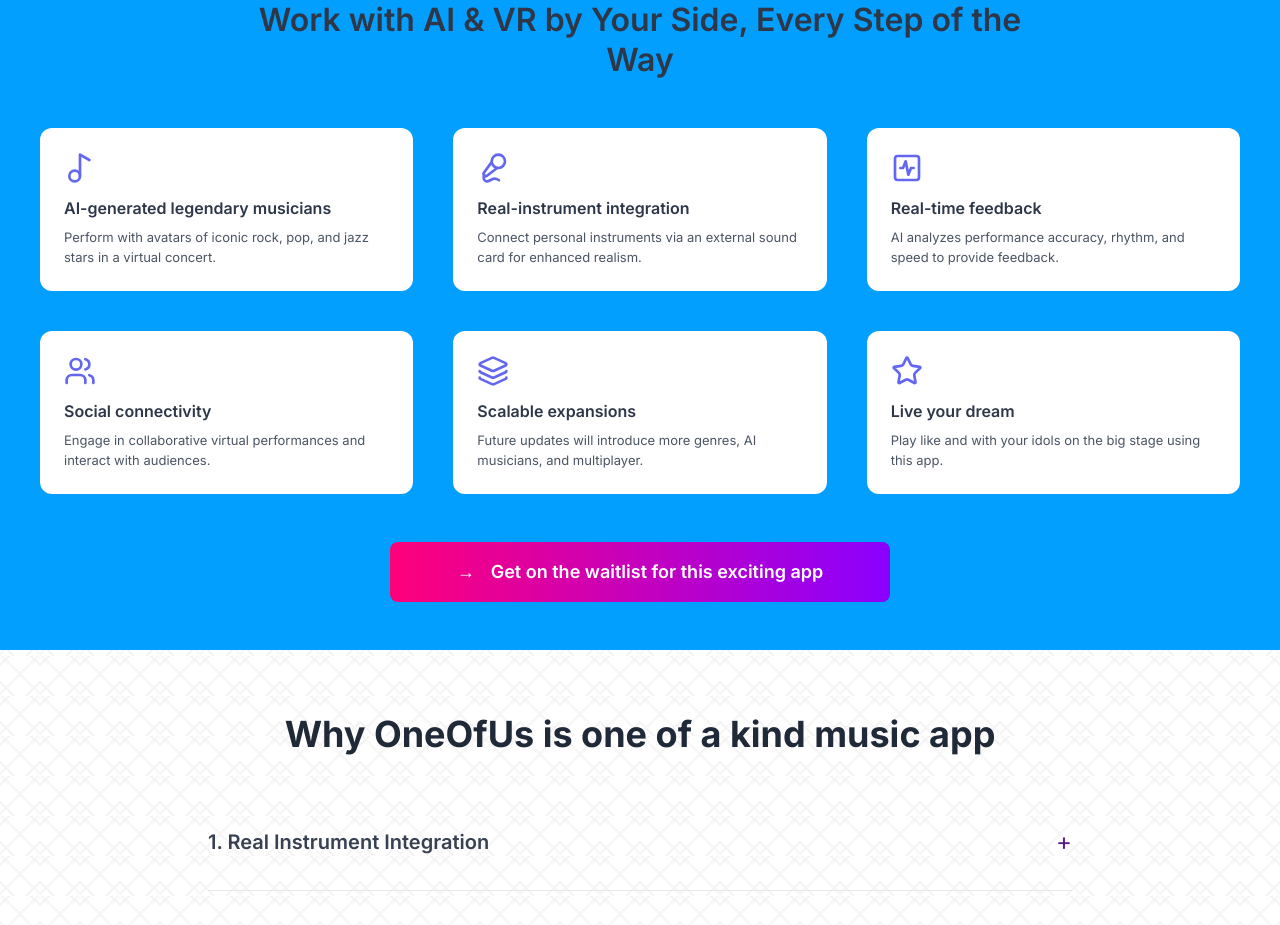
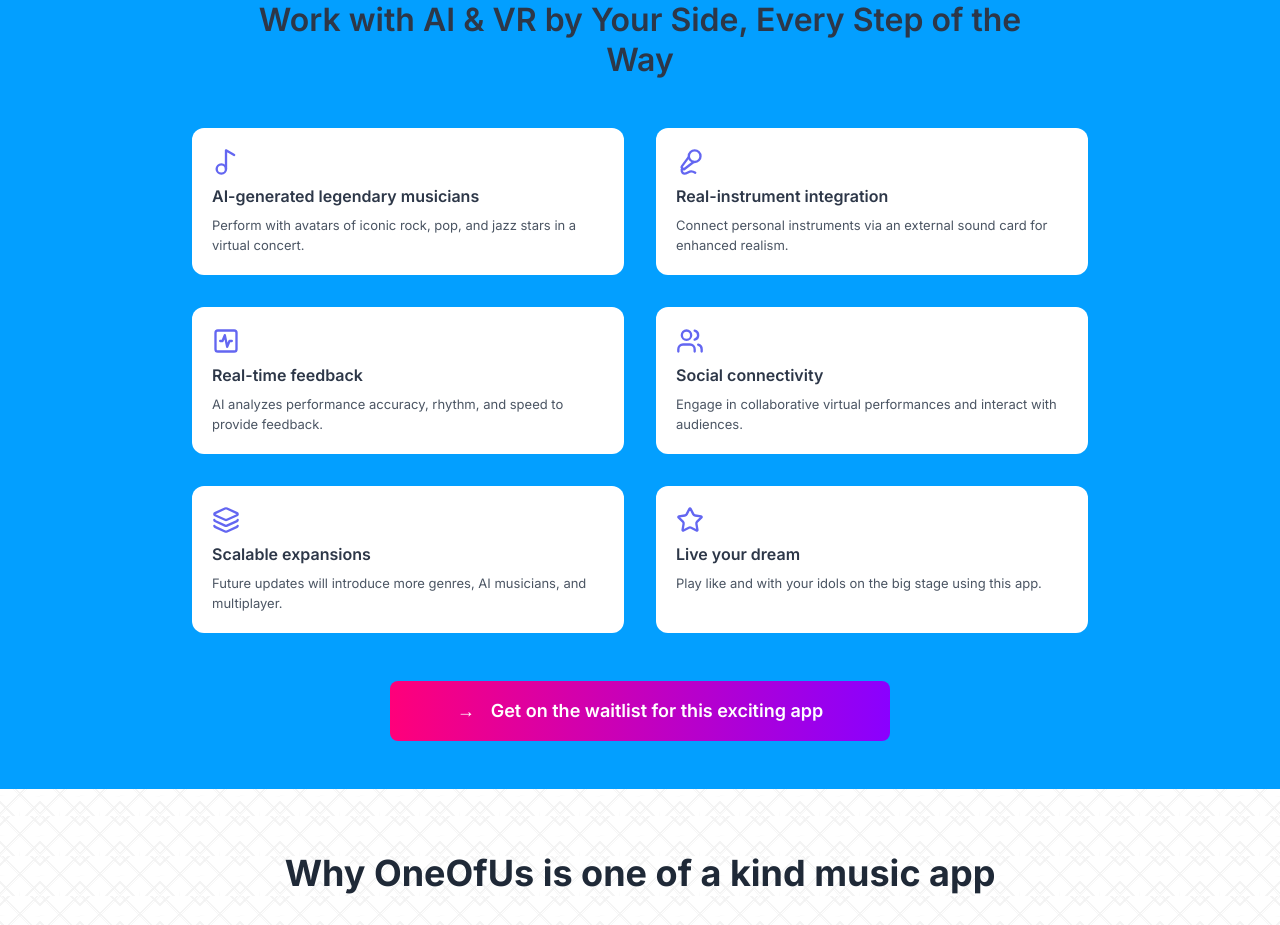
Before and after one commit to sandip-dshgsonic/oneofus, a Next.js app: page / in a window 1280 px wide. Shown: the part 980-1905 px from the top of the page. Built offline with nearby package versions, Linux system fonts and the light colour scheme.

Commit message:
column changes done

```diff
--- a/src/app/components/WhyChooseSection.jsx
+++ b/src/app/components/WhyChooseSection.jsx
@@ -1,12 +1,101 @@
+// import React from 'react';
+// import Link from 'next/link';
+// import {
+//   Music2, // AI musicians
+//   Mic2,   // Instrument integration
+//   ActivitySquare, // Real-time feedback
+//   Users,  // Social connectivity
+//   Layers, // Scalable expansions
+//   Star    // Live your dream
+// } from 'lucide-react';
+
+// const WhyChooseSection = () => {
+//   return (
+//     <div className="bg-[#039FFF] py-12 px-4 md:px-6 lg:px-10">
+
+//       {/* Header Section */}
+//       <div className="text-center mb-12">
+//         <h2 className="text-gray-300 text-lg sm:text-xl mb-3 font-semibold">
+//           Why are we excited about OneOfUs?
+//         </h2>
+//         <h1 className="text-[24px] sm:text-[28px] md:text-[32px] leading-tight text-[#2D3748] font-semibold max-w-3xl mx-auto">
+//           Work with AI & VR by Your Side, Every Step of the Way
+//         </h1>
+//       </div>
+
+//       {/* Features Grid */}
+//       <div className="grid grid-cols-1 sm:grid-cols-2 md:grid-cols-3 gap-6 sm:gap-8 md:gap-10 mb-12">
+
+//         {/* Card 1 - AI Musicians */}
+//         <div className="p-5 sm:p-6 rounded-xl bg-white hover:shadow-lg transition">
+//           <Music2 className="w-8 h-8 text-[#6366F1] mb-3" />
+//           <h3 className="text-md font-semibold text-[#2D3748] mb-2">AI-generated legendary musicians</h3>
+//           <p className="text-gray-600 text-[13px]">Perform with avatars of iconic rock, pop, and jazz stars in a virtual concert.</p>
+//         </div>
+
+//         {/* Card 2 - Instrument Integration */}
+//         <div className="p-5 sm:p-6 rounded-xl bg-white hover:shadow-lg transition">
+//           <Mic2 className="w-8 h-8 text-[#6366F1] mb-3" />
+//           <h3 className="text-md font-semibold text-[#2D3748] mb-2">Real-instrument integration</h3>
+//           <p className="text-gray-600 text-[13px]">Connect personal instruments via an external sound card for enhanced realism.</p>
+//         </div>
+
+//         {/* Card 3 - Real-time Feedback */}
+//         <div className="p-5 sm:p-6 rounded-xl bg-white hover:shadow-lg transition">
+//           <ActivitySquare className="w-8 h-8 text-[#6366F1] mb-3" />
+//           <h3 className="text-md font-semibold text-[#2D3748] mb-2">Real-time feedback</h3>
+//           <p className="text-gray-600 text-[13px]">AI analyzes performance accuracy, rhythm, and speed to provide feedback.</p>
+//         </div>
+
+//         {/* Card 4 - Social Connectivity */}
+//         <div className="p-5 sm:p-6 rounded-xl bg-white hover:shadow-lg transition">
+//           <Users className="w-8 h-8 text-[#6366F1] mb-3" />
+//           <h3 className="text-md font-semibold text-[#2D3748] mb-2">Social connectivity</h3>
+//           <p className="text-gray-600 text-[13px]">Engage in collaborative virtual performances and interact with audiences.</p>
+//         </div>
+
+//         {/* Card 5 - Scalable Expansions */}
+//         <div className="p-5 sm:p-6 rounded-xl bg-white hover:shadow-lg transition">
+//           <Layers className="w-8 h-8 text-[#6366F1] mb-3" />
+//           <h3 className="text-md font-semibold text-[#2D3748] mb-2">Scalable expansions</h3>
+//           <p className="text-gray-600 text-[13px]">Future updates will introduce more genres, AI musicians, and multiplayer.</p>
+//         </div>
+
+//         {/* Card 6 - Live Your Dream */}
+//         <div className="p-5 sm:p-6 rounded-xl bg-white hover:shadow-lg transition">
+//           <Star className="w-8 h-8 text-[#6366F1] mb-3" />
+//           <h3 className="text-md font-semibold text-[#2D3748] mb-2">Live your dream</h3>
+//           <p className="text-gray-600 text-[13px]">Play like and with your idols on the big stage using this app.</p>
+//         </div>
+
+//       </div>
+
+//       {/* CTA Button */}
+//       <div className="flex justify-center">
+//         <button className="w-full sm:w-[350px] md:w-[450px] lg:w-[500px] bg-gradient-to-r from-[#ff007a] to-[#8a00ff] text-white px-6 py-3 sm:py-4 rounded-lg text-sm sm:text-base md:text-lg font-semibold hover:from-[#e60071] hover:to-[#7500d9] transition-all flex items-center justify-center gap-4">
+//           <span>→</span>
+//           Get on the waitlist for this exciting app
+//         </button>
+//       </div>
+
+//     </div>
+//   );
+// };
+
+// export default WhyChooseSection;
+
+
+
+
 import React from 'react';
 import Link from 'next/link';
 import {
-  Music2, // AI musicians
-  Mic2,   // Instrument integration
-  ActivitySquare, // Real-time feedback
-  Users,  // Social connectivity
-  Layers, // Scalable expansions
-  Star    // Live your dream
+  Music2,
+  Mic2,
+  ActivitySquare,
+  Users,
+  Layers,
+  Star
 } from 'lucide-react';
 
 const WhyChooseSection = () => {
@@ -23,47 +112,47 @@
         </h1>
       </div>
 
-      {/* Features Grid */}
-      <div className="grid grid-cols-1 sm:grid-cols-2 md:grid-cols-3 gap-6 sm:gap-8 md:gap-10 mb-12">
+      {/* Features Grid - Modified to 2 columns */}
+      <div className="max-w-4xl mx-auto grid grid-cols-1 sm:grid-cols-2 gap-6 sm:gap-8 mb-12">
 
         {/* Card 1 - AI Musicians */}
-        <div className="p-5 sm:p-6 rounded-xl bg-white hover:shadow-lg transition">
-          <Music2 className="w-8 h-8 text-[#6366F1] mb-3" />
+        <div className="p-4 sm:p-5 rounded-xl bg-white hover:shadow-lg transition">
+          <Music2 className="w-7 h-7 text-[#6366F1] mb-2" />
           <h3 className="text-md font-semibold text-[#2D3748] mb-2">AI-generated legendary musicians</h3>
           <p className="text-gray-600 text-[13px]">Perform with avatars of iconic rock, pop, and jazz stars in a virtual concert.</p>
         </div>
 
         {/* Card 2 - Instrument Integration */}
-        <div className="p-5 sm:p-6 rounded-xl bg-white hover:shadow-lg transition">
-          <Mic2 className="w-8 h-8 text-[#6366F1] mb-3" />
+        <div className="p-4 sm:p-5 rounded-xl bg-white hover:shadow-lg transition">
+          <Mic2 className="w-7 h-7 text-[#6366F1] mb-2" />
           <h3 className="text-md font-semibold text-[#2D3748] mb-2">Real-instrument integration</h3>
           <p className="text-gray-600 text-[13px]">Connect personal instruments via an external sound card for enhanced realism.</p>
         </div>
 
         {/* Card 3 - Real-time Feedback */}
-        <div className="p-5 sm:p-6 rounded-xl bg-white hover:shadow-lg transition">
-          <ActivitySquare className="w-8 h-8 text-[#6366F1] mb-3" />
+        <div className="p-4 sm:p-5 rounded-xl bg-white hover:shadow-lg transition">
+          <ActivitySquare className="w-7 h-7 text-[#6366F1] mb-2" />
           <h3 className="text-md font-semibold text-[#2D3748] mb-2">Real-time feedback</h3>
           <p className="text-gray-600 text-[13px]">AI analyzes performance accuracy, rhythm, and speed to provide feedback.</p>
         </div>
 
         {/* Card 4 - Social Connectivity */}
-        <div className="p-5 sm:p-6 rounded-xl bg-white hover:shadow-lg transition">
-          <Users className="w-8 h-8 text-[#6366F1] mb-3" />
+        <div className="p-4 sm:p-5 rounded-xl bg-white hover:shadow-lg transition">
+          <Users className="w-7 h-7 text-[#6366F1] mb-2" />
           <h3 className="text-md font-semibold text-[#2D3748] mb-2">Social connectivity</h3>
           <p className="text-gray-600 text-[13px]">Engage in collaborative virtual performances and interact with audiences.</p>
         </div>
 
         {/* Card 5 - Scalable Expansions */}
-        <div className="p-5 sm:p-6 rounded-xl bg-white hover:shadow-lg transition">
-          <Layers className="w-8 h-8 text-[#6366F1] mb-3" />
+        <div className="p-4 sm:p-5 rounded-xl bg-white hover:shadow-lg transition">
+          <Layers className="w-7 h-7 text-[#6366F1] mb-2" />
           <h3 className="text-md font-semibold text-[#2D3748] mb-2">Scalable expansions</h3>
           <p className="text-gray-600 text-[13px]">Future updates will introduce more genres, AI musicians, and multiplayer.</p>
         </div>
 
         {/* Card 6 - Live Your Dream */}
-        <div className="p-5 sm:p-6 rounded-xl bg-white hover:shadow-lg transition">
-          <Star className="w-8 h-8 text-[#6366F1] mb-3" />
+        <div className="p-4 sm:p-5 rounded-xl bg-white hover:shadow-lg transition">
+          <Star className="w-7 h-7 text-[#6366F1] mb-2" />
           <h3 className="text-md font-semibold text-[#2D3748] mb-2">Live your dream</h3>
           <p className="text-gray-600 text-[13px]">Play like and with your idols on the big stage using this app.</p>
         </div>
@@ -83,133 +172,3 @@
 };
 
 export default WhyChooseSection;
-
-
-
-
-
-// import React from 'react';
-// // import { Clock, ListTodo, Brain, Rocket, LayoutTemplate, CheckSquare } from 'lucide-react';
-// import Image from 'next/image';
-// import {
-//   Music2, // For AI musicians
-//   Mic2,   // For instrument integration
-//   ActivitySquare, // For real-time feedback
-//   Users,  // For social connectivity
-//   Layers, // For scalable expansions
-//   Star    // For living your dream
-// } from 'lucide-react';
-
-// const WhyChooseSection = () => {
-//   return (
-//     // <div className="w-full max-w-5xl mx-auto px-2 py-12">
-
-// <div className="bg-[#039FFF] py-12 px-2">
-//       {/* Header Section */}
-//       <div className="text-center mb-16">
-//         <h2 className="text-gray-300 text-xl mb-4 font-semibold">Why are we excited about OneOfUs?</h2>
-//         <h1 className="text-[32px] leading-tight text-[#2D3748] font-semibold max-w-3xl mx-auto">
-//           Work with AI & VR by Your Side, Every Step of the Way
-//         </h1>
-//       </div>
-
-//       {/* Grid Layout */}
-//       <div className="grid grid-cols-1 md:grid-cols-3 gap-8 mb-20">
-//       {/* Card 1 - AI Musicians */}
-//       <div className="p-6 rounded-xl bg-white hover:shadow-lg transition-shadow">
-//         <div className="mb-4">
-//           <Music2 className="w-8 h-8 text-[#6366F1]" aria-hidden="true" />
-//         </div>
-//         <h3 className="text-md font-semibold text-[#2D3748] mb-3">
-//           AI-generated legendary musicians
-//         </h3>
-//         <p className="text-gray-600 leading-relaxed text-[13px]">
-//         Users can perform with avatars of iconic rock, pop, and jazz stars in a virtual concert environment.
-
-//         </p>
-//       </div>
-
-//       {/* Card 2 - Instrument Integration */}
-//       <div className="p-6 rounded-xl bg-white hover:shadow-lg transition-shadow">
-//         <div className="mb-4">
-//           <Mic2 className="w-8 h-8 text-[#6366F1]" aria-hidden="true" />
-//         </div>
-//         <h3 className="text-md font-semibold text-[#2D3748] mb-3">
-//           Real-instrument integration
-//         </h3>
-//         <p className="text-gray-600 leading-relaxed text-[13px]">
-//         Users can connect their personal instruments via an external sound card, enhancing realism and interactivity.
-
-//         </p>
-//       </div>
-
-//       {/* Card 3 - Real-time Feedback */}
-//       <div className="p-6 rounded-xl bg-white hover:shadow-lg transition-shadow">
-//         <div className="mb-4">
-//           <ActivitySquare className="w-8 h-8 text-[#6366F1]" aria-hidden="true" />
-//         </div>
-//         <h3 className="text-md font-semibold text-[#2D3748] mb-3">
-//           Real-time feedback
-//         </h3>
-//         <p className="text-gray-600 leading-relaxed text-[13px]">
-//         AI analyzes performance in terms of accuracy, rhythm, and speed, providing personalized improvement feedback.
-
-//         </p>
-//       </div>
-
-//       {/* Card 4 - Social Connectivity */}
-//       <div className="p-6 rounded-xl bg-white hover:shadow-lg transition-shadow">
-//         <div className="mb-4">
-//           <Users className="w-8 h-8 text-[#6366F1]" aria-hidden="true" />
-//         </div>
-//         <h3 className="text-md font-semibold text-[#2D3748] mb-3">
-//           Social connectivity
-//         </h3>
-//         <p className="text-gray-600 leading-relaxed text-[13px]">
-//         Users can engage in collaborative virtual performances with other musicians and interact with virtual audiences.
-
-//         </p>
-//       </div>
-
-//       {/* Card 5 - Scalable Expansions */}
-//       <div className="p-6 rounded-xl bg-white hover:shadow-lg transition-shadow">
-//         <div className="mb-4">
-//           <Layers className="w-8 h-8 text-[#6366F1]" aria-hidden="true" />
-//         </div>
-//         <h3 className="text-md font-semibold text-[#2D3748] mb-3">
-//           Scalable expansions
-//         </h3>
-//         <p className="text-gray-600 leading-relaxed text-[13px]">
-//         Future iterations will offer more music genres, additional AI-generated musicians, and multiplayer capabilities.
-//         </p>
-//       </div>
-
-//       {/* Card 6 - Live Your Dream */}
-//       <div className="p-6 rounded-xl bg-white hover:shadow-lg transition-shadow">
-//         <div className="mb-4">
-//           <Star className="w-8 h-8 text-[#6366F1]" aria-hidden="true" />
-//         </div>
-//         <h3 className="text-md font-semibold text-[#2D3748] mb-3">
-//           Live your dream
-//         </h3>
-//         <p className="text-gray-600 leading-relaxed text-[13px]">
-//         Make your dream of playing like and with your idols on the big stage using this app.
-//         </p>
-//       </div>
-//     </div>
-
-//       {/* CTA Button */}
-//       {/* CTA Button */}
-// <div className="flex justify-center mt-10">
-// <button className="w-full md:w-[400px] lg:w-[500px] bg-gradient-to-r from-[#ff007a] to-[#8a00ff] text-white px-4 md:px-10 py-3 md:py-4 rounded-lg text-base md:text-lg font-semibold hover:from-[#e60071] hover:to-[#7500d9] transition-all duration-300 flex items-center justify-center gap-4 md:gap-10 mb-6 md:mb-0">
-//               <span>→</span>
-//               Get on the waitlist for this exciting app
-//             </button>
-// </div>
-
-
-//     </div>
-//   );
-// };
-
-// export default WhyChooseSection;
```
